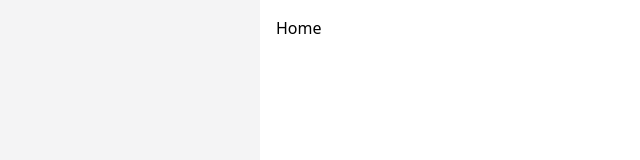
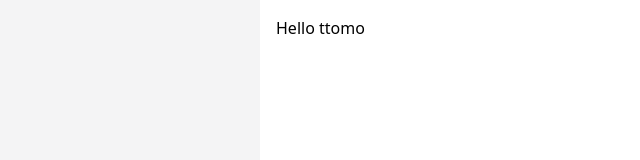
Before and after one commit to prgrms-fe-devcourse/FES-5-Project3-TEAM-5, a React (Vite) app: page / in a window 1280 px wide. Shown: the top 160 px of the page, without its empty margins (170-810 px from the left). Built offline with nearby package versions, Linux system fonts and the light colour scheme.

Commit message:
[Feat] 임시 홈 생성

```diff
--- a/src/app/Router.tsx
+++ b/src/app/Router.tsx
@@ -1,5 +1,6 @@
 import { createBrowserRouter } from 'react-router'
 import { Layout } from '../shared/components/layout/Layout'
+import { Home } from '../pages/Home'
 
 export const router = createBrowserRouter([
   {
@@ -8,7 +9,7 @@ export const router = createBrowserRouter([
     children: [
       {
         index: true,
-        element: <div>Home</div>
+        Component: Home
       }
     ]
   }
--- /dev/null
+++ b/src/pages/Home.tsx
@@ -0,0 +1,3 @@
+export const Home = () => {
+  return <div>Hello ttomo</div>
+}
```
Also changed, not shown: src/pages/index.ts (deleted).
